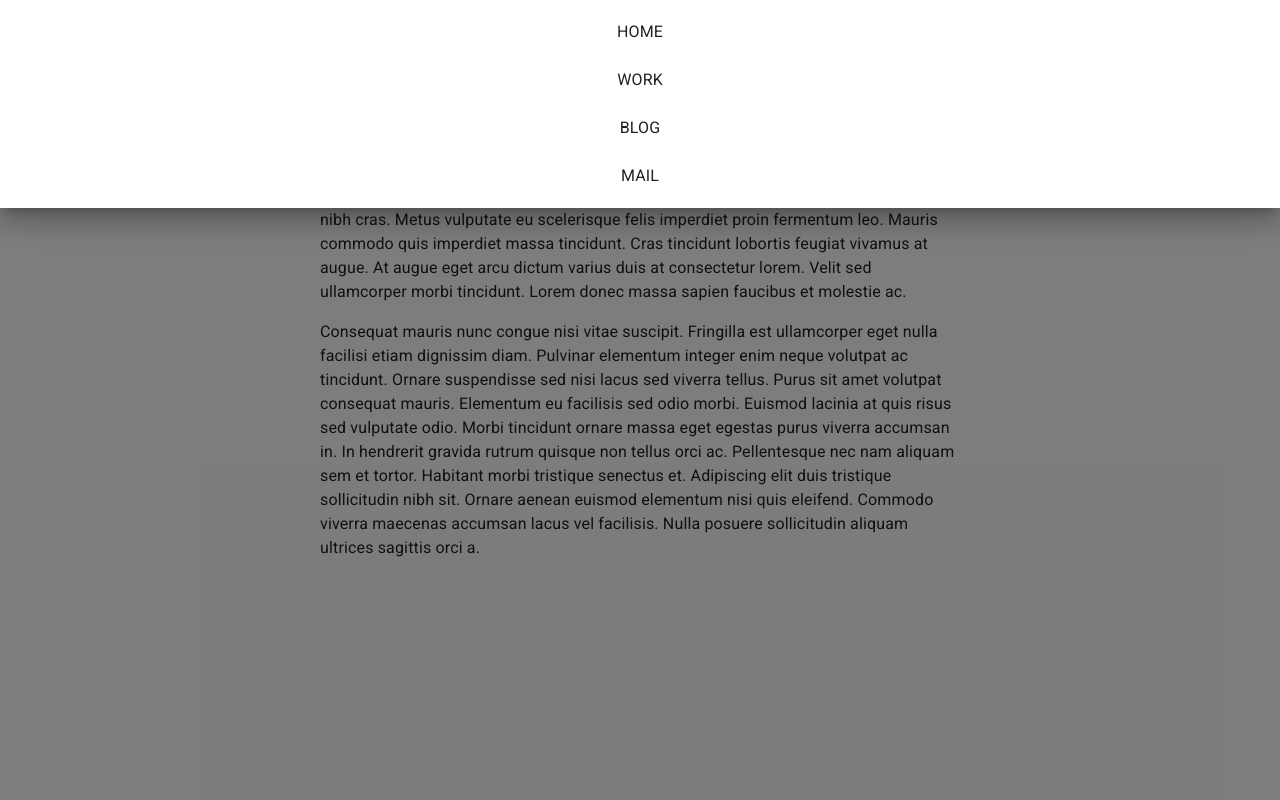
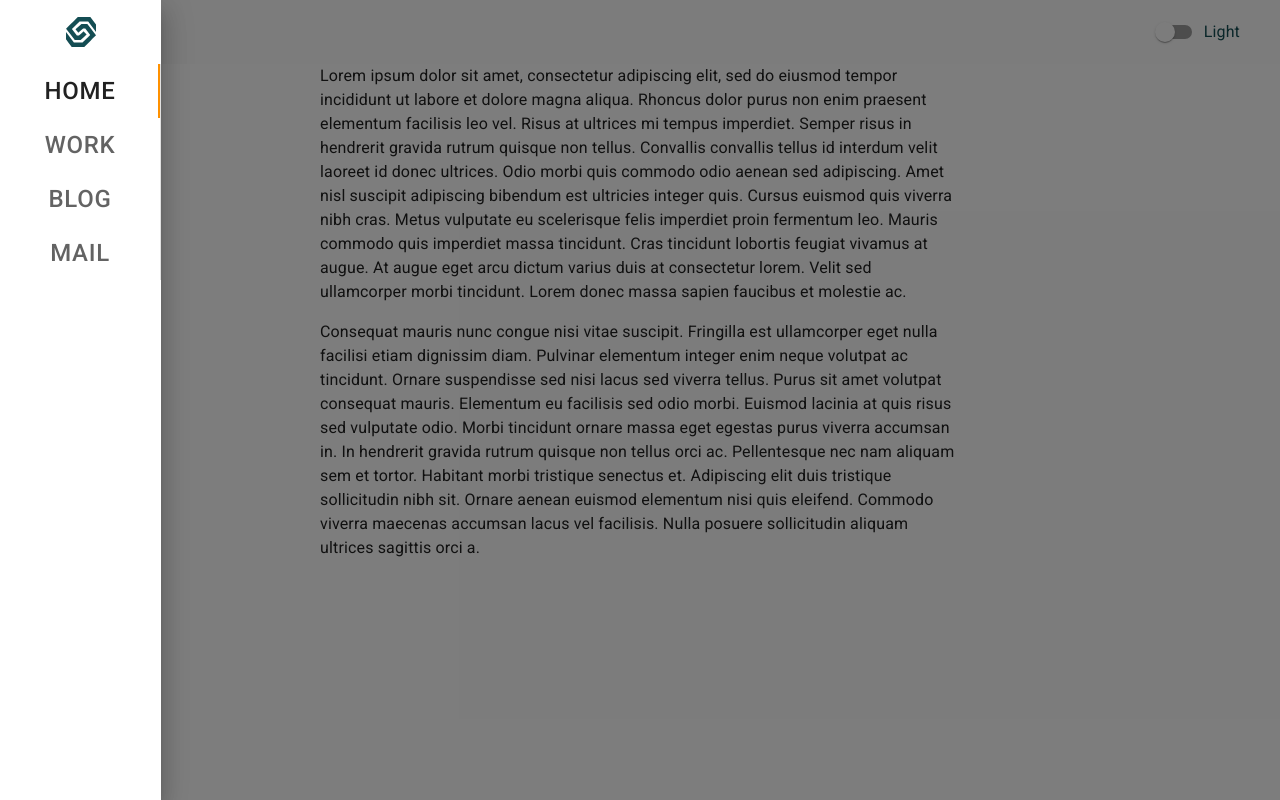
Before and after one commit to stevendelro/Portfolio, a Next.js app: page / in a window 1280 px wide. Both pictures are taken after a click on the button "main-menu". Built offline with nearby package versions, Linux system fonts and the light colour scheme.

Commit message:
drawer now utilizes home menu.

```diff
--- a/components/layout/HomeMenu.js
+++ b/components/layout/HomeMenu.js
@@ -1,6 +1,6 @@
 import { useState } from 'react'
-import Router, { useRouter } from 'next/router'
-import NextLink from 'next/link'
+import { useRouter } from 'next/router'
+import Link from 'next/link'
 import Grid from '@material-ui/core/Grid'
 import Tabs from '@material-ui/core/Tabs'
 import Tab from '@material-ui/core/Tab'
@@ -15,100 +15,66 @@ function a11yProps(tabIndex) {
   }
 }
 
-const logoColor = '#144d53'
+const useStyles = makeStyles(theme => ({
+  toolbar: theme.mixins.toolbar,
+  drawerLogo: {
+    marginBottom: '-64px',
+  },
+  tabs: {
+    borderRight: `1px solid ${theme.palette.divider}`,
+  },
+  tab: {
+    fontSize: '1.5rem',
+    '& > span': {
+      transition: 'all .2s ease-in-out',
+      '&:hover': { transform: 'scale(1.1)' },
+    },
+  },
+}))
 
-function HomeMenu({
-  drawerWidth,
-  setAppBarTitle,
-  mobileOpen,
-  handleDrawerToggle,
-}) {
+function HomeMenu() {
+  const classes = useStyles()
   const router = useRouter()
+  const { pathname } = router
   const [activeTabIndex, setActiveTabIndex] = useState(0)
+
+  // Ensure proper tag is active on page refresh
+  pathname === '/' && activeTabIndex !== 0 && setActiveTabIndex(0)
+  pathname === '/work' && activeTabIndex !== 1 && setActiveTabIndex(1)
+  pathname === '/blog' && activeTabIndex !== 2 && setActiveTabIndex(2)
+  pathname === '/mail' && activeTabIndex !== 3 && setActiveTabIndex(3)
 
   const handleTabSwitch = (event, selectedTabIndex) => {
     event.preventDefault()
     setActiveTabIndex(selectedTabIndex)
   }
 
-  // Ensure the current viewed page has the correct tab active
-  // Without these statements, on refresh the active tab will always be 0.
-  if (router.pathname === '/' && activeTabIndex !== 0) {
-    setActiveTabIndex(0)
-  }
-  if (router.pathname === '/work' && activeTabIndex !== 1) {
-    setActiveTabIndex(1)
-  }
-  if (router.pathname === '/blog' && activeTabIndex !== 2) {
-    setActiveTabIndex(2)
-  }
-  if (router.pathname === '/mail' && activeTabIndex !== 3) {
-    setActiveTabIndex(3)
-  }
-
-  function LinkTab(props) {
+  const LinkTab = (label, index) => {
+    const lowerCased = label.toLowerCase()
     return (
       <Tab
+        key={index}
         component='a'
+        className={classes.tab}
+        label={label}
         onClick={event => {
           event.preventDefault()
-          switch (props.label) {
-            case 'home':
-              router.push(`/`)
-              mobileOpen && handleDrawerToggle()
-              setAppBarTitle("Steven's Portfolio  ")
-              break
-            case 'work':
-              router.push(`/${props.label}`)
-              mobileOpen && handleDrawerToggle()
-              setAppBarTitle('Projects')
-              break
-            case 'blog':
-              router.push(`/${props.label}`)
-              mobileOpen && handleDrawerToggle()
-              setAppBarTitle('Thoughts')
-              break
-            case 'mail':
-              router.push(`/${props.label}`)
-              mobileOpen && handleDrawerToggle()
-              setAppBarTitle('Contact')
-              break
-          }
+          router.push(`/${lowerCased === 'home' ? '' : lowerCased}`)
         }}
-        {...props}
+        {...a11yProps(index)}
       />
     )
   }
 
-  const useStyles = makeStyles(theme => ({
-    listItem: {
-      textAlign: 'center',
-    },
-    toolbar: theme.mixins.toolbar,
-    drawerLogo: {
-      marginBottom: '-64px',
-    },
-    tabs: {
-      borderRight: `1px solid ${theme.palette.divider}`,
-    },
-    tab: {
-      minWidth: drawerWidth,
-      '& > span': {
-        transition: 'all .2s ease-in-out',
-        '&:hover': { transform: 'scale(1.1)' },
-      },
-    },
-  }))
-  const classes = useStyles()
   return (
     <>
       <Grid container direction='row' justify='center' alignItems='center'>
         <Grid item className={classes.drawerLogo}>
-          <NextLink href='/'>
-            <ButtonBase component='a' disableRipple>
-              <Logo height='30px' width='30px' color={logoColor} />
+          <Link href='/'>
+            <ButtonBase disableRipple>
+              <Logo height='30px' width='30px' />
             </ButtonBase>
-          </NextLink>
+          </Link>
         </Grid>
       </Grid>
       <div className={classes.toolbar} />
@@ -117,11 +83,11 @@ function HomeMenu({
         value={activeTabIndex}
         onChange={handleTabSwitch}
         aria-label='home menu tabs'
-        className={classes.tabs}>
-        <LinkTab className={classes.tab} label='home' {...a11yProps(0)} />
-        <LinkTab className={classes.tab} label='work' {...a11yProps(1)} />
-        <LinkTab className={classes.tab} label='blog' {...a11yProps(2)} />
-        <LinkTab className={classes.tab} label='mail' {...a11yProps(3)} />
+        className={classes.tabs}
+        centered>
+        {['HOME', 'WORK', 'BLOG', 'MAIL'].map((arrayItem, index) =>
+          LinkTab(arrayItem, index)
+        )}
       </Tabs>
     </>
   )
--- a/components/layout/Logo.js
+++ b/components/layout/Logo.js
@@ -1,6 +1,6 @@
 import React from "react";
 
-function Logo({height = '64px', width = '64px', color = '#000'}) {
+export default function Logo({height = '64px', width = '64px', color = '#144d53'}) {
   return (
     <svg
       xmlns="http://www.w3.org/2000/svg"
@@ -22,5 +22,3 @@ function Logo({height = '64px', width = '64px', color = '#000'}) {
     </svg>
   );
 }
-
-export default Logo;
--- a/components/layout/MainDrawer.js
+++ b/components/layout/MainDrawer.js
@@ -1,9 +1,6 @@
-import Link from 'next/link'
-import List from '@material-ui/core/List'
-import ListItem from '@material-ui/core/ListItem'
-import ListItemText from '@material-ui/core/ListItemText'
 import Drawer from '@material-ui/core/Drawer'
 import { makeStyles } from '@material-ui/core/styles'
+import HomeMenu from './HomeMenu'
 
 const useStyles = makeStyles({
   list: {
@@ -19,7 +16,7 @@ export default function TemporaryDrawer({ toggleShowDrawer, openDrawer }) {
   return (
     <>
       <Drawer
-        anchor='top'
+        anchor='left'
         variant='temporary'
         open={openDrawer}
         onClose={toggleShowDrawer()}>
@@ -28,15 +25,7 @@ export default function TemporaryDrawer({ toggleShowDrawer, openDrawer }) {
           role='presentation'
           onClick={toggleShowDrawer()}
           onKeyDown={toggleShowDrawer()}>
-          <List>
-            {['HOME', 'WORK', 'BLOG', 'MAIL'].map((text, index) => (
-              <ListItem key={index} className={classes.listItem} button>
-                <Link href={`/${text === 'HOME' ? '' : text.toLowerCase()}`}>
-                  <ListItemText primary={text} component='a' />
-                </Link>
-              </ListItem>
-            ))}
-          </List>
+          <HomeMenu />
         </div>
       </Drawer>
     </>
```
